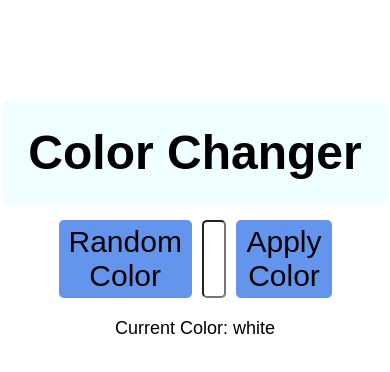
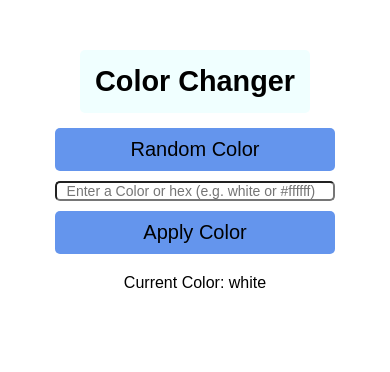
Before and after one commit to karankmr1/Color-changer, a plain HTML site: page index.html in a window 390 px wide. Drawn offline with Linux system fonts and the light colour scheme.

Commit message:
add responsiveness

```diff
--- a/style.css
+++ b/style.css
@@ -47,6 +47,8 @@ button{
     border: none;
     background-color: cornflowerblue;
     transition: all linear 0.2s;
+
+
 }
 
 input{
@@ -71,7 +73,51 @@ button:active{
 }
 
 
-@media (max-width: 480px) {
+@media (max-width: 768px) {
+    .heading {
+        font-size: 2.2rem;
+        padding: 20px;
+        margin-top: 70px;
+    }
+
+    button {
+        font-size: 22px;
+        padding: 8px 12px;
+    }
+
+    input {
+        width: 60%;
+        font-size: 15px;
+    }
+}
 
 
+@media (max-width: 480px) {
+    .heading {
+        font-size: 1.8rem;
+        padding: 15px;
+        margin-top: 50px;
+    }
+
+    .buttons {
+        width: 90%;
+        flex-direction: column;
+        align-items: center;
+    }
+
+    button {
+        font-size: 20px;
+        padding: 10px 15px;
+        width: 80%;
+    }
+
+    input {
+        width: 80%;
+        font-size: 14px;
+    }
+
+    .CurrentColor {
+        font-size: 16px;
+        width: 80%;
+    }
 }
```
